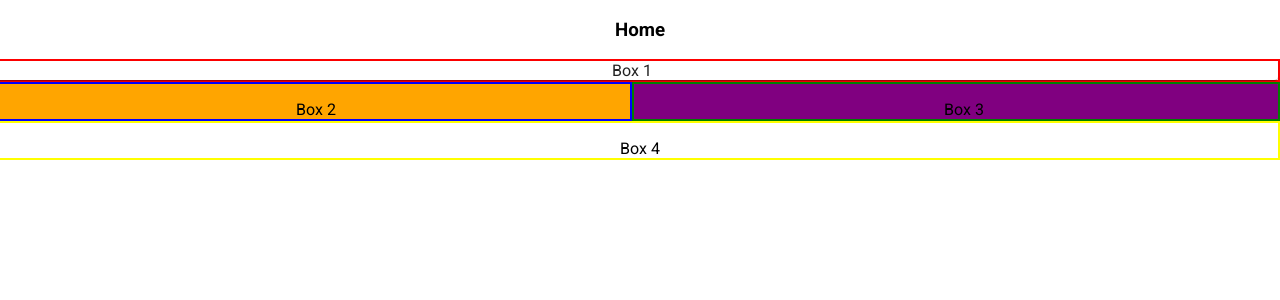
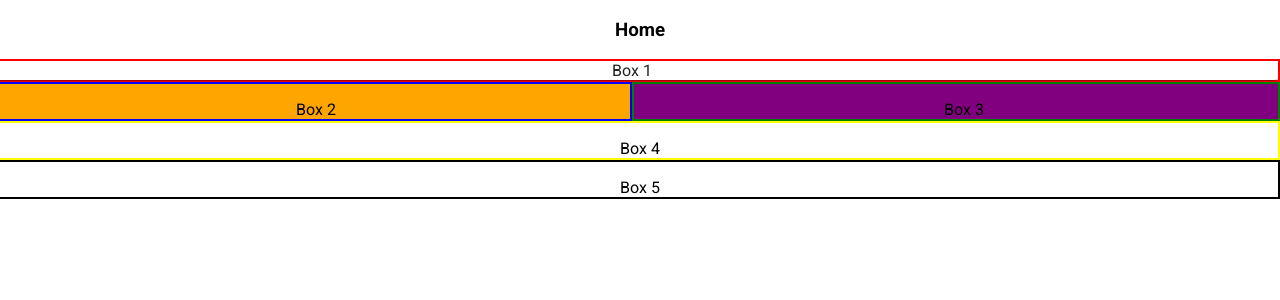
Before and after one commit to yashwant-jamdade/e-commerce, a React (Create React App) app: page / in a window 1280 px wide. Shown: the top 300 px of the page. Built offline with nearby package versions, Linux system fonts and the light colour scheme.

Commit message:
added box 5

```diff
--- a/src/features/frontend/Home.js
+++ b/src/features/frontend/Home.js
@@ -28,6 +28,9 @@ const Home = () => {
         <Grid item xs={12} sx={{ border: "2px solid yellow" }}>
           Box 4
         </Grid>
+        <Grid item xs={12} sx={{ border: "2px solid black" }}>
+          Box 5
+        </Grid>
       </Grid>
     </>
   );
```
